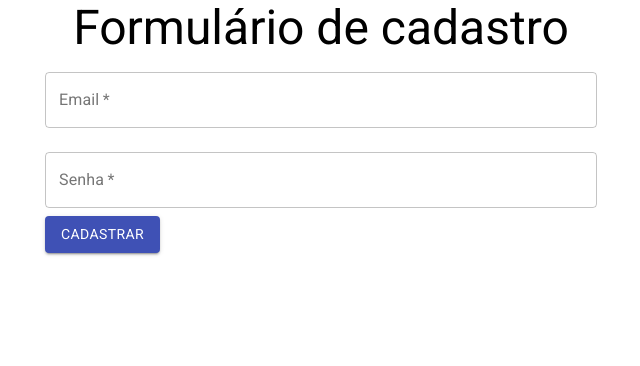
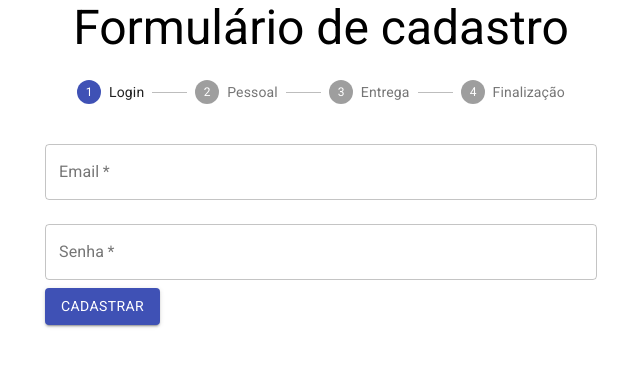
Before and after one commit to lucasclazer/react-example-base-app, a React (Create React App) app in the folder forms-react-app/: page / in a window 1280 px wide. Shown: the top 366 px of the page, without its empty margins (319-959 px from the left). Built offline with nearby package versions, Linux system fonts and the light colour scheme.

Commit message:
Fixing minor bugs on form and adding stepper.

```diff
--- a/forms-react-app/src/components/DadosEntrega.jsx
+++ b/forms-react-app/src/components/DadosEntrega.jsx
@@ -25,6 +25,7 @@ export default function DadosEntrega({ onSubmit }) {
         type="number"
         variant="outlined"
         margin="normal"
+        required
       />
       <TextField
         value={endereco}
@@ -36,6 +37,7 @@ export default function DadosEntrega({ onSubmit }) {
         type="text"
         variant="outlined"
         margin="normal"
+        required
         fullWidth
       />
       <TextField
@@ -48,6 +50,7 @@ export default function DadosEntrega({ onSubmit }) {
         type="number"
         variant="outlined"
         margin="normal"
+        required
       />
       <TextField
         value={estado}
@@ -59,6 +62,7 @@ export default function DadosEntrega({ onSubmit }) {
         type="text"
         variant="outlined"
         margin="normal"
+        required
       />
       <TextField
         value={cidade}
@@ -70,8 +74,9 @@ export default function DadosEntrega({ onSubmit }) {
         type="text"
         variant="outlined"
         margin="normal"
+        required
       />
-      <Button type="submit" variant="contained" color="primary">
+      <Button type="submit" variant="contained" color="primary" fullWidth>
         Finalizar Cadastro
       </Button>
     </form>
--- a/forms-react-app/src/components/DadosPessoais.jsx
+++ b/forms-react-app/src/components/DadosPessoais.jsx
@@ -19,7 +19,6 @@ export default function DadosPessoais({ onSubmit, validateCpf, nextStep }) {
           promocoes,
           novidades,
         });
-        nextStep();
       }}
     >
       <TextField
--- a/forms-react-app/src/components/DadosUsuario.jsx
+++ b/forms-react-app/src/components/DadosUsuario.jsx
@@ -10,7 +10,6 @@ export default function DadosUsuario({ onSubmit, nextStep }) {
       onSubmit={(e) => {
         e.preventDefault();
         onSubmit({ email, senha });
-        nextStep();
       }}
     >
       <TextField
@@ -33,7 +32,7 @@ export default function DadosUsuario({ onSubmit, nextStep }) {
         }}
         id="senha"
         label="Senha"
-        type="passowrd"
+        type="password"
         required
         variant="outlined"
         margin="normal"
--- a/forms-react-app/src/components/FormularioCadastro.jsx
+++ b/forms-react-app/src/components/FormularioCadastro.jsx
@@ -1,5 +1,5 @@
-import { Typography } from "@material-ui/core";
-import React, { useState } from "react";
+import { Step, StepLabel, Stepper, Typography } from "@material-ui/core";
+import React, { useEffect, useState } from "react";
 import DadosEntrega from "./DadosEntrega";
 import DadosPessoais from "./DadosPessoais";
 import DadosUsuario from "./DadosUsuario";
@@ -8,17 +8,16 @@ export default function FormularioCadastro({ onSubmit, validateCpf }) {
   const [actualStep, setActualStep] = useState(0);
   const [formData, setFormData] = useState({});
 
-
-
+  useEffect(() => {
+    console.log("FormData Changed:", formData);
+  });
 
   const _nextStep = () => {
     setActualStep(actualStep + 1);
   };
 
   const _mergeFormData = (data) => {
-    console.log("Data Colected data from form:", data);
     setFormData({ ...formData, ...data });
-    console.log("Colected data from form:", formData);
     _nextStep();
   };
 
@@ -36,5 +35,23 @@ export default function FormularioCadastro({ onSubmit, validateCpf }) {
     }
   }
 
-  return <>{getActualForm(actualStep)}</>;
+  return (
+    <>
+      <Stepper activeStep={actualStep}>
+        <Step>
+          <StepLabel>Login</StepLabel>
+        </Step>
+        <Step>
+          <StepLabel>Pessoal</StepLabel>
+        </Step>
+        <Step>
+          <StepLabel>Entrega</StepLabel>
+        </Step>
+        <Step>
+          <StepLabel>Finalização</StepLabel>
+        </Step>
+      </Stepper>
+      {getActualForm(actualStep)}
+    </>
+  );
 }
```
